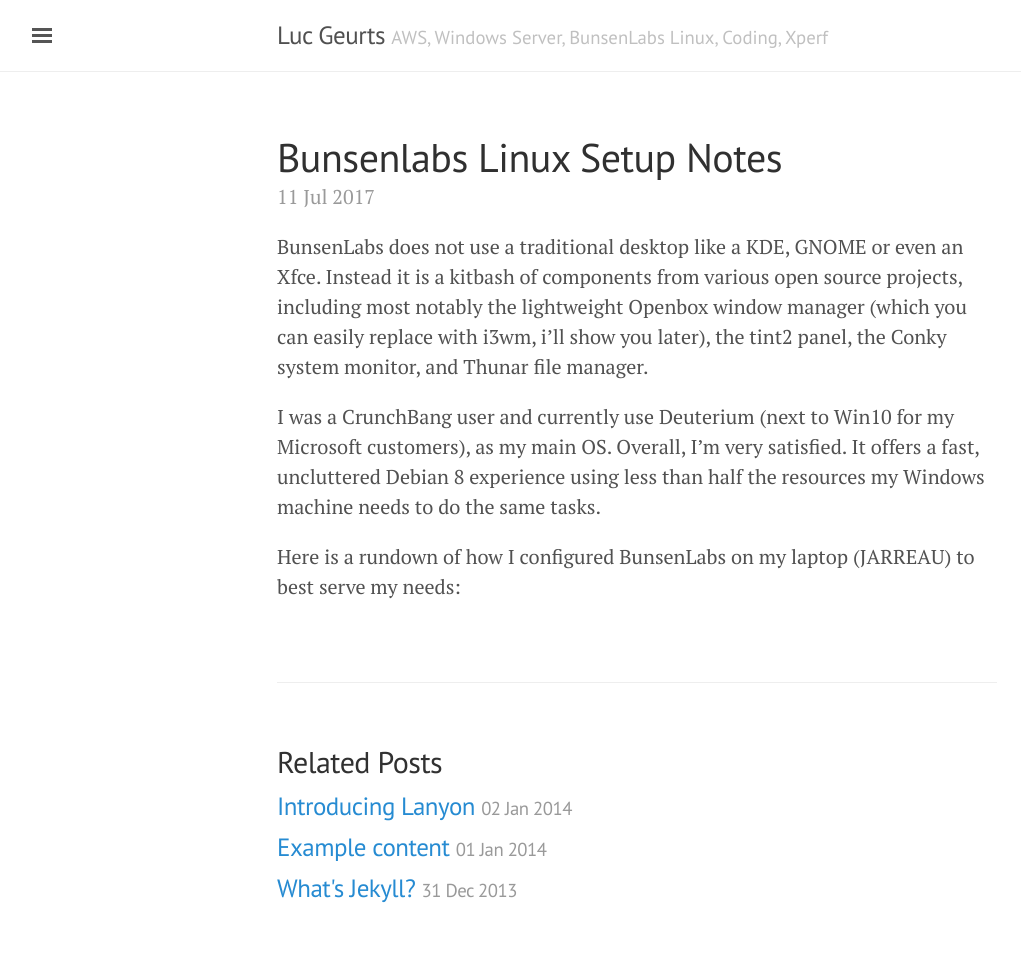
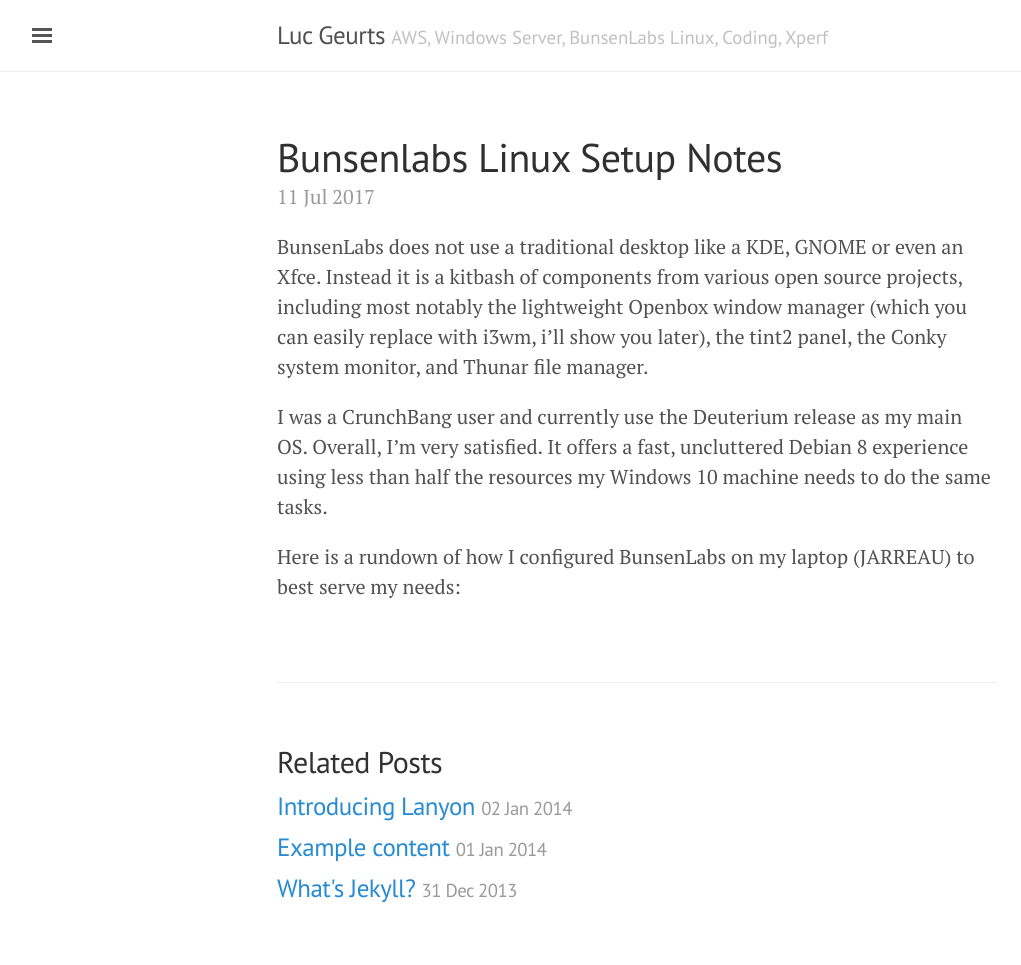
Before and after one commit to lgeurts/lgeurts.github.io, a Jekyll site: the page built from _posts/2017-07-11-bunsenlabs-linux-setup-notes.md, in a window 1280 px wide. Shown: the whole page, without its empty margins (3-1024 px from the left). Built offline with Jekyll 4.4.1, drawn with Linux system fonts in a browser that asks for light colours; our own code applies the rules of GitHub Pages for plain Markdown files.

Commit message:
Update 2017-07-11-bunsenlabs-linux-setup-notes.md

```diff
--- a/_posts/2017-07-11-bunsenlabs-linux-setup-notes.md
+++ b/_posts/2017-07-11-bunsenlabs-linux-setup-notes.md
@@ -1,5 +1,5 @@
 BunsenLabs does not use a traditional desktop like a KDE, GNOME or even an Xfce. Instead it is a kitbash of components from various open source projects, including most notably the lightweight Openbox window manager (which you can easily replace with i3wm, i'll show you later), the tint2 panel, the Conky system monitor, and Thunar file manager.
 
-I was a CrunchBang user and currently use Deuterium (next to Win10 for my Microsoft customers), as my main OS. Overall, I'm very satisfied. It offers a fast, uncluttered Debian 8 experience using less than half the resources my Windows machine needs to do the same tasks.
+I was a CrunchBang user and currently use the Deuterium release as my main OS. Overall, I'm very satisfied. It offers a fast, uncluttered Debian 8 experience using less than half the resources my Windows 10 machine needs to do the same tasks.
 
 Here is a rundown of how I configured BunsenLabs on my laptop (JARREAU) to best serve my needs:
```
